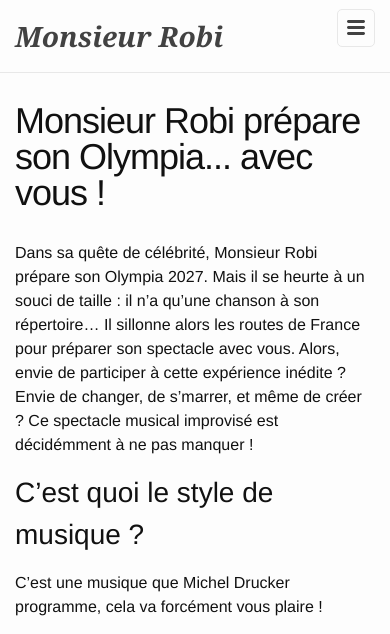
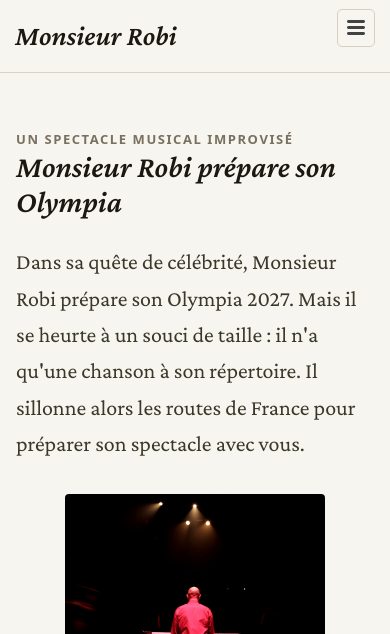
Before and after one commit to MonsieurRobi/monsieurrobi.github.io, a Jekyll site: the page built from 1-olympia.md, in a window 390 px wide, cut to the strip 0-634 px from the top of the page. Built offline with Jekyll 4.4.1, drawn with Linux system fonts in a browser that asks for light colours; some of the changed text lies outside the part shown.

Commit message:
add olympia standalone layout with FAQ/media sections and light+gold palette
Co-Authored-By: Claude Sonnet 4.6 <noreply@anthropic.com>

```diff
--- a/1-olympia.md
+++ b/1-olympia.md
@@ -1,37 +1,6 @@
 ---
-layout: page
-title: Monsieur Robi prépare son Olympia
+layout: olympia
+title: "Monsieur Robi prépare son Olympia"
 propale: olympia
-subtitle: Monsieur Robi prépare son Olympia... avec vous !
 permalink: /olympia/
-show_in_menu: true
 ---
-Dans sa quête de célébrité, Monsieur Robi prépare son Olympia 2027. Mais il se heurte à un souci de taille : il n'a qu'une chanson à son répertoire... Il sillonne alors les routes de France pour préparer son spectacle avec vous. Alors, envie de participer à cette expérience inédite ? Envie de changer, de s'marrer, et même de créer ? Ce spectacle musical improvisé est décidémment à ne pas manquer !
-
-## C'est quoi le style de musique ?
-
-C'est une musique que Michel Drucker programme, cela va forcément vous plaire !
-
-<iframe width="560" height="315" src="https://www.youtube.com/embed/3s6wtXFY4H8?start=39" title="YouTube video player" frameborder="0" allow="accelerometer; autoplay; clipboard-write; encrypted-media; gyroscope; picture-in-picture" allowfullscreen=""></iframe>
-
-## "Ce n'est pas une référence pour moi Michel Drucker"
-
-C'est un concours de circonstance qui a amené Monsieur Robi sur le plateau de Vivement Dimanche (à noter que [Monsieur Robi a pris ses distances avec Jean-Luc Mélenchon](https://blogs.mediapart.fr/krichtof2/blog/071024/bon-vent-jean-luc).
-
-Voici d'autres chansons extraites de son album _Pommes de terre_
-
-<iframe width="100%" height="400" scrolling="no" frameborder="no" allow="autoplay" src="https://w.soundcloud.com/player/?url=https%3A//api.soundcloud.com/playlists/6794746&color=%23ff5500&auto_play=false&hide_related=false&show_comments=true&show_user=true&show_reposts=false&show_teaser=true&visual=true"></iframe><div style="font-size: 10px; color: #cccccc;line-break: anywhere;word-break: normal;overflow: hidden;white-space: nowrap;text-overflow: ellipsis; font-family: Interstate,Lucida Grande,Lucida Sans Unicode,Lucida Sans,Garuda,Verdana,Tahoma,sans-serif;font-weight: 100;"><a href="https://soundcloud.com/monsieurrobi" title="Monsieur Robi" target="_blank" style="color: #cccccc; text-decoration: none;">Monsieur Robi</a> · <a href="https://soundcloud.com/monsieurrobi/sets/pommes-de-terre" title="Pommes de terre" target="_blank" style="color: #cccccc; text-decoration: none;">Pommes de terre</a></div>
-
-## "Y a t'il un clip de Monsieur Robi ?"
-
-Il suffit de demander !
-
-<iframe width="560" height="315" src="https://www.youtube.com/embed/kDd1gK3SGvM" title="YouTube video player" frameborder="0" allow="accelerometer; autoplay; clipboard-write; encrypted-media; gyroscope; picture-in-picture" allowfullscreen></iframe>
-
-## "Ce n'est pas clair pour moi à quoi ressemblera ce spectacle improvisé"
-
-C'est normal, on ne peut pas vous dire ce que ce sera précisément, vu qu'il y a une large part d'improvisation.
-
-Mais si vous avez un peu de temps, l'interview de Lionel Dijoux pour Variance FM permet de se faire une petite idée sur la question...
-
-<iframe width="560" height="315" src="https://www.youtube.com/embed/UHR7SiACFRg" title="YouTube video player" frameborder="0" allow="accelerometer; autoplay; clipboard-write; encrypted-media; gyroscope; picture-in-picture" allowfullscreen></iframe>
--- /dev/null
+++ b/_includes/sections/olympia/about.html
@@ -0,0 +1,8 @@
+<section class="olympia-section" id="concept">
+  <div class="olympia-inner olympia-text-block">
+    <p class="olympia-label">Le concept</p>
+    {% for para in propale.about %}
+    <p>{{ para | strip }}</p>
+    {% endfor %}
+  </div>
+</section>
--- /dev/null
+++ b/_includes/sections/olympia/contact.html
@@ -0,0 +1,13 @@
+<section class="olympia-section olympia-contact-section" id="accueillir">
+  <div class="olympia-inner">
+    <p class="olympia-label">Pour les programmateurs</p>
+    <h2 class="olympia-heading">Accueillir le spectacle</h2>
+    <div class="olympia-contact">
+      <p>{{ propale.contact.pitch }}</p>
+      <a href="mailto:{{ site.email }}?subject={{ propale.contact.email_subject | url_encode }}"
+         class="olympia-btn olympia-btn--primary">
+        Écrire à {{ site.email }}
+      </a>
+    </div>
+  </div>
+</section>
--- /dev/null
+++ b/_includes/sections/olympia/dates.html
@@ -0,0 +1,39 @@
+{% assign mois_fr = "janv.|févr.|mars|avr.|mai|juin|juil.|août|sept.|oct.|nov.|déc." | split: "|" %}
+{% assign olympia_dates = site.posts | where: "layout", "proposition-olympia" %}
+{% assign upcoming = olympia_dates | where_exp: "e", "e.date >= site.time" %}
+{% assign past = olympia_dates | where_exp: "e", "e.date < site.time" %}
+
+<section class="olympia-section" id="dates">
+  <div class="olympia-inner">
+    <p class="olympia-label">Les dates</p>
+
+    {% if upcoming.size > 0 %}
+      <ul class="olympia-dates__list">
+        {% for e in upcoming %}
+          {% assign mi = e.date | date: "%-m" | minus: 1 %}
+          <li class="olympia-date-item">
+            <div class="olympia-date-item__date">{{ e.date | date: "%-d" }} {{ mois_fr[mi] }} {{ e.date | date: "%Y" }}</div>
+            <a class="olympia-date-item__title" href="{{ e.url }}">{{ e.venue }}</a>
+            <div class="olympia-date-item__venue">{{ e.city }}</div>
+          </li>
+        {% endfor %}
+      </ul>
+    {% else %}
+      <p class="olympia-dates__empty">Pas de date prévue pour l'instant — ça se prépare.</p>
+    {% endif %}
+
+    {% if past.size > 0 %}
+      <ul class="olympia-dates__list olympia-dates__list--past">
+        {% for e in past %}
+          {% assign mi = e.date | date: "%-m" | minus: 1 %}
+          <li class="olympia-date-item">
+            <div class="olympia-date-item__date">{{ e.date | date: "%-d" }} {{ mois_fr[mi] }} {{ e.date | date: "%Y" }}</div>
+            <a class="olympia-date-item__title" href="{{ e.url }}">{{ e.venue }}</a>
+            <div class="olympia-date-item__venue">{{ e.city }}</div>
+          </li>
+        {% endfor %}
+      </ul>
+    {% endif %}
+
+  </div>
+</section>
--- /dev/null
+++ b/_includes/sections/olympia/hero.html
@@ -0,0 +1,26 @@
+<section class="olympia-section olympia-hero">
+  <div class="olympia-inner">
+    <div class="olympia-hero__layout">
+
+      <div class="olympia-hero__text">
+        <p class="olympia-label">{{ propale.format_label }}</p>
+
+        <h1 class="olympia-title">
+          {% assign title_parts = propale.full_title | split: propale.highlight_word %}
+          {% if title_parts.size == 2 %}
+            {{ title_parts[0] }}<span class="olympia-title__highlight">{{ propale.highlight_word }}</span>{{ title_parts[1] }}
+          {% else %}
+            {{ propale.full_title }}
+          {% endif %}
+        </h1>
+
+        <p class="olympia-pitch">{{ propale.pitch | strip }}</p>
+      </div>
+
+      <div class="olympia-hero__portrait">
+        <img src="/assets/{{ propale.image }}" alt="{{ propale.full_title }}">
+      </div>
+
+    </div>
+  </div>
+</section>
--- /dev/null
+++ b/_includes/sections/olympia/media.html
@@ -0,0 +1,48 @@
+<section class="olympia-section" id="voir-entendre">
+  <div class="olympia-inner">
+    <p class="olympia-label">Questions fréquentes</p>
+
+    <div class="olympia-faq">
+
+      <div class="olympia-faq__item">
+        <h2 class="olympia-faq__question">C'est quoi le style de musique&nbsp;?</h2>
+        <p>C'est une musique que Michel Drucker programme, cela va forcément vous plaire&nbsp;!</p>
+        <div class="olympia-embed">
+          <iframe width="560" height="315" src="https://www.youtube.com/embed/3s6wtXFY4H8?start=39" title="Monsieur Robi sur Vivement Dimanche" frameborder="0" allow="accelerometer; autoplay; clipboard-write; encrypted-media; gyroscope; picture-in-picture" allowfullscreen></iframe>
+        </div>
+      </div>
+
+      <div class="olympia-faq__item">
+        <h2 class="olympia-faq__question">«&nbsp;Ce n'est pas une référence pour moi Michel Drucker&nbsp;»</h2>
+        <p>
+          C'est un concours de circonstance qui a amené Monsieur Robi sur le plateau de Vivement Dimanche
+          (à noter que <a href="https://blogs.mediapart.fr/krichtof2/blog/071024/bon-vent-jean-luc">Monsieur Robi a pris ses distances avec Jean-Luc Mélenchon</a>).
+        </p>
+        <p>Voici d'autres chansons extraites de son album <em>Pommes de terre</em>&nbsp;:</p>
+        <div class="olympia-embed olympia-embed--soundcloud">
+          <iframe width="100%" height="400" scrolling="no" frameborder="no" allow="autoplay" src="https://w.soundcloud.com/player/?url=https%3A//api.soundcloud.com/playlists/6794746&color=%23c8962a&auto_play=false&hide_related=false&show_comments=true&show_user=true&show_reposts=false&show_teaser=true&visual=true"></iframe>
+        </div>
+      </div>
+
+      <div class="olympia-faq__item">
+        <h2 class="olympia-faq__question">Y a-t-il un clip de Monsieur Robi&nbsp;?</h2>
+        <p>Il suffit de demander&nbsp;!</p>
+        <div class="olympia-embed">
+          <iframe width="560" height="315" src="https://www.youtube.com/embed/kDd1gK3SGvM" title="Clip de Monsieur Robi" frameborder="0" allow="accelerometer; autoplay; clipboard-write; encrypted-media; gyroscope; picture-in-picture" allowfullscreen></iframe>
+        </div>
+      </div>
+
+      <div class="olympia-faq__item">
+        <h2 class="olympia-faq__question">«&nbsp;Ce n'est pas clair pour moi à quoi ressemblera ce spectacle improvisé&nbsp;»</h2>
+        <p>
+          C'est normal, on ne peut pas vous dire ce que ce sera précisément, vu qu'il y a une large part d'improvisation.
+          Mais si vous avez un peu de temps, l'interview de Lionel Dijoux pour Variance FM permet de se faire une petite idée&nbsp;:
+        </p>
+        <div class="olympia-embed">
+          <iframe width="560" height="315" src="https://www.youtube.com/embed/UHR7SiACFRg" title="Interview Variance FM" frameborder="0" allow="accelerometer; autoplay; clipboard-write; encrypted-media; gyroscope; picture-in-picture" allowfullscreen></iframe>
+        </div>
+      </div>
+
+    </div>
+  </div>
+</section>
--- /dev/null
+++ b/_layouts/olympia.html
@@ -0,0 +1,24 @@
+---
+propale: olympia
+---
+{% assign propale = site.data.propositions["olympia"] %}
+<!DOCTYPE html>
+<html lang="fr">
+
+  {% include head.html %}
+
+  <body>
+    {% include header.html %}
+
+    <main class="olympia">
+      {% include sections/olympia/hero.html %}
+      {% include sections/olympia/about.html %}
+      {% include sections/olympia/media.html %}
+      {% include sections/olympia/dates.html %}
+      {% include sections/olympia/contact.html %}
+    </main>
+
+    {% include footer.html %}
+  </body>
+
+</html>
--- /dev/null
+++ b/_sass/_olympia.scss
@@ -0,0 +1,289 @@
+// === Olympia ===
+// Palette noir de scène + or chaud. Même convention que conf/kismar.
+
+.olympia {
+  background-color: var(--color-bg-primary);
+  color: var(--color-text-secondary);
+  font-family: var(--font-serif);
+  font-size: 20px;
+  line-height: 1.65;
+
+  p { margin-bottom: 0; }
+  p + p { margin-top: 1em; }
+
+  a:not(.olympia-btn) {
+    color: var(--color-accent-soft);
+    text-decoration: underline;
+    text-decoration-color: var(--color-accent-strong);
+    text-underline-offset: 3px;
+    &:visited { color: var(--color-accent-soft); }
+    &:hover { opacity: 0.8; text-decoration: none; }
+  }
+}
+
+.olympia-inner {
+  max-width: 960px;
+  margin: 0 auto;
+  padding: 0 32px;
+
+  @include media-query($on-palm) {
+    padding: 0 16px;
+  }
+}
+
+.olympia-text-block {
+  max-width: 660px;
+}
+
+.olympia-section {
+  padding: 64px 0;
+  position: relative;
+
+  @include media-query($on-palm) {
+    padding: 48px 0;
+  }
+
+  & + & {
+    border-top: 1px dashed var(--color-border-soft);
+  }
+}
+
+.olympia-label {
+  font-family: var(--font-sans);
+  font-size: 13px;
+  font-weight: 600;
+  letter-spacing: 0.12em;
+  text-transform: uppercase;
+  color: var(--color-text-muted);
+  margin-bottom: 20px;
+}
+
+
+// -----------------------------------------------
+// Hero
+// -----------------------------------------------
+.olympia-hero {
+  padding-top: 80px;
+  padding-bottom: 80px;
+
+  @include media-query($on-palm) {
+    padding-top: 56px;
+    padding-bottom: 56px;
+  }
+}
+
+.olympia-hero__layout {
+  display: grid;
+  grid-template-columns: 1fr 320px;
+  gap: 56px;
+  align-items: start;
+
+  @include media-query($on-laptop) {
+    grid-template-columns: 1fr 260px;
+    gap: 40px;
+  }
+
+  @include media-query($on-palm) {
+    grid-template-columns: 1fr;
+    gap: 32px;
+  }
+}
+
+.olympia-hero__portrait {
+  img {
+    width: 100%;
+    display: block;
+    border-radius: 4px;
+  }
+
+  @include media-query($on-palm) {
+    max-width: 260px;
+    margin: 0 auto;
+  }
+}
+
+.olympia-title {
+  font-family: var(--font-serif);
+  font-size: clamp(1.9rem, 5vw, 3rem);
+  font-style: italic;
+  font-weight: 600;
+  color: var(--color-text-primary);
+  line-height: 1.15;
+  margin-bottom: 24px;
+}
+
+.olympia-title__highlight {
+  text-decoration: underline;
+  text-decoration-color: var(--color-accent-strong);
+  text-decoration-thickness: 3px;
+  text-underline-offset: 5px;
+}
+
+.olympia-pitch {
+  font-size: 1.1em;
+  color: var(--color-text-secondary);
+  max-width: 640px;
+  margin-bottom: 0;
+}
+
+
+// -----------------------------------------------
+// Heading
+// -----------------------------------------------
+.olympia-heading {
+  font-family: var(--font-serif);
+  font-size: clamp(1.4rem, 3vw, 1.9rem);
+  font-style: italic;
+  font-weight: 600;
+  color: var(--color-text-primary);
+  line-height: 1.2;
+  margin-bottom: 24px;
+}
+
+
+// -----------------------------------------------
+// FAQ / Media
+// -----------------------------------------------
+.olympia-faq {
+  display: flex;
+  flex-direction: column;
+  gap: 56px;
+}
+
+.olympia-faq__question {
+  font-family: var(--font-serif);
+  font-size: 1.3em;
+  font-style: italic;
+  font-weight: 600;
+  color: var(--color-text-primary);
+  line-height: 1.2;
+  margin-bottom: 16px;
+}
+
+.olympia-embed {
+  margin-top: 24px;
+  max-width: 480px;
+  aspect-ratio: 16 / 9;
+
+  iframe {
+    width: 100%;
+    height: 100%;
+    display: block;
+    border: 0;
+  }
+}
+
+.olympia-embed--soundcloud {
+  aspect-ratio: unset;
+  height: 260px;
+  max-width: 560px;
+}
+
+
+// -----------------------------------------------
+// Dates
+// -----------------------------------------------
+.olympia-dates__list {
+  list-style: none;
+  margin: 0;
+  padding: 0;
+}
+
+.olympia-dates__list--past {
+  opacity: 0.5;
+  margin-top: 32px;
+}
+
+.olympia-date-item {
+  display: grid;
+  grid-template-columns: 110px 1fr;
+  gap: 16px;
+  align-items: center;
+  padding: 18px 0;
+  border-bottom: 1px dashed var(--color-border-soft);
+
+  @include media-query($on-palm) {
+    grid-template-columns: 1fr;
+    gap: 4px;
+  }
+}
+
+.olympia-date-item__date {
+  font-family: var(--font-sans);
+  font-size: 0.8em;
+  color: var(--color-text-muted);
+}
+
+.olympia-date-item__title {
+  font-weight: 600;
+  color: var(--color-text-primary);
+  text-decoration: none;
+  font-style: italic;
+
+  &:visited { color: var(--color-text-primary); }
+  &:hover { opacity: 0.8; }
+}
+
+.olympia-date-item__venue {
+  font-family: var(--font-sans);
+  font-size: 0.875em;
+  color: var(--color-text-muted);
+  grid-column: 2;
+
+  @include media-query($on-palm) {
+    grid-column: 1;
+  }
+}
+
+.olympia-dates__empty {
+  color: var(--color-text-muted);
+  font-style: italic;
+}
+
+
+// -----------------------------------------------
+// Boutons
+// -----------------------------------------------
+.olympia-btn {
+  display: inline-block;
+  font-family: var(--font-sans);
+  font-size: 0.9em;
+  font-weight: 600;
+  padding: 12px 24px;
+  border-radius: 4px;
+  text-decoration: none;
+  transition: opacity 0.15s ease;
+
+  &:hover {
+    opacity: 0.85;
+    text-decoration: none;
+  }
+}
+
+.olympia-btn--primary {
+  background-color: var(--color-accent-strong);
+  color: #fff;
+  &:visited { color: #fff; }
+}
+
+
+// -----------------------------------------------
+// Contact
+// -----------------------------------------------
+.olympia-contact {
+  background-color: var(--color-bg-card);
+  border: 1px solid var(--color-border-soft);
+  border-radius: 8px;
+  padding: 40px 36px;
+  margin-top: 8px;
+
+  @include media-query($on-palm) {
+    padding: 28px 20px;
+  }
+
+  p {
+    color: var(--color-text-secondary);
+    margin-bottom: 28px;
+    font-size: 1em;
+  }
+}
--- a/css/main.scss
+++ b/css/main.scss
@@ -52,5 +52,6 @@ $on-laptop:        800px;
         "syntax-highlighting",
         "conf-bipolaire",
         "kismar",
+        "olympia",
         "home"
 ;
```
Also changed, not shown: _data/propositions.yml (+44 -0 lines).
